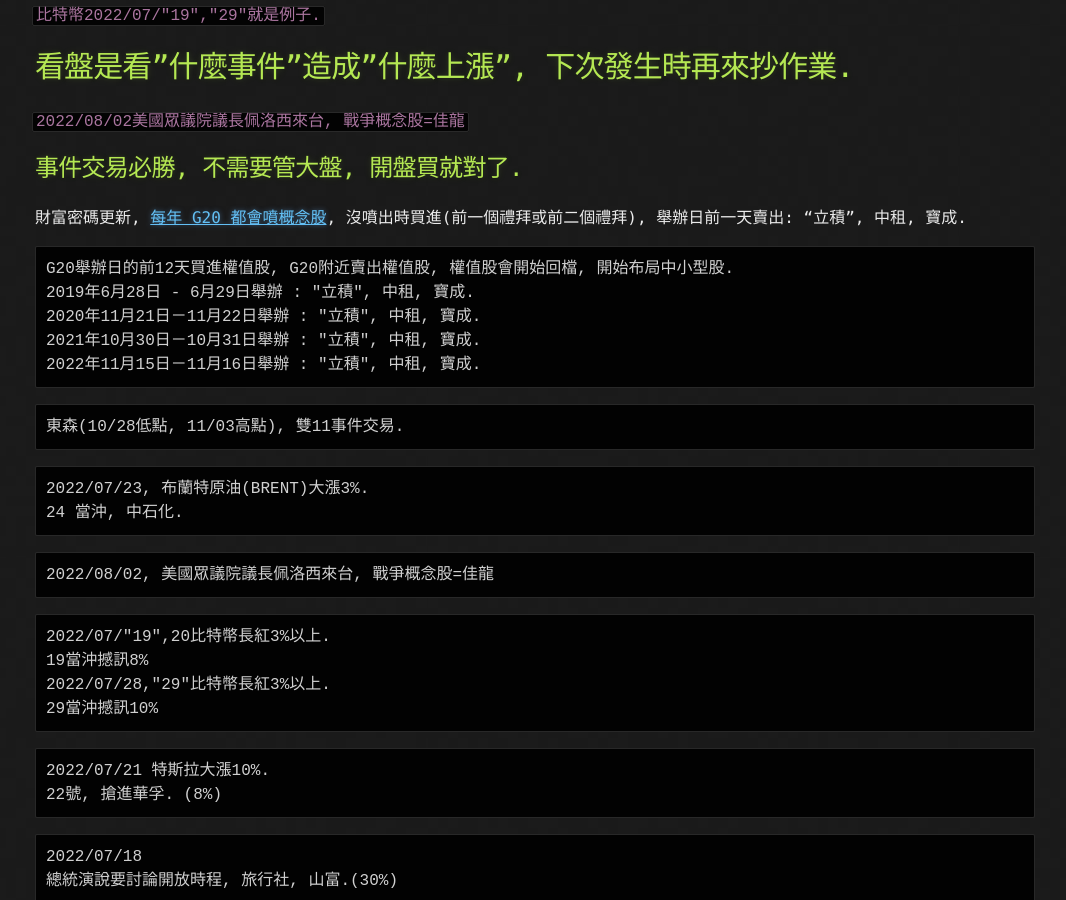
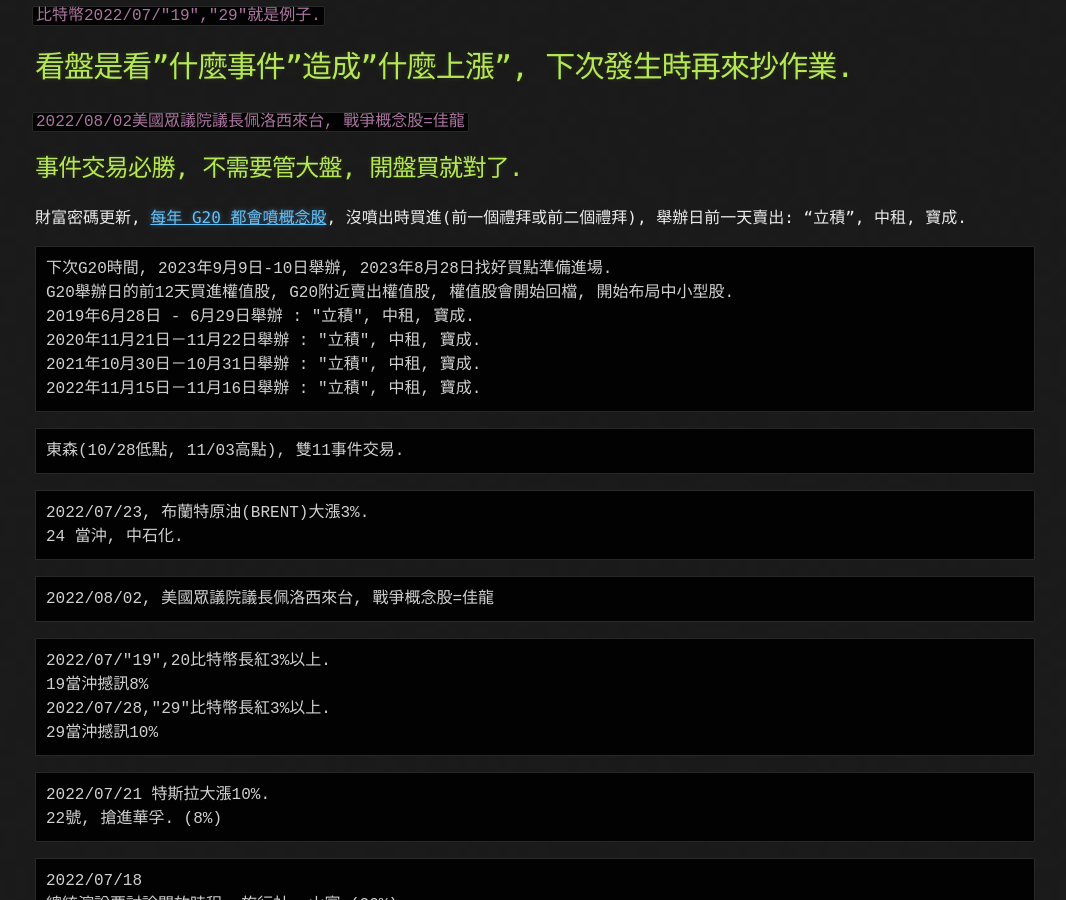
Before and after one commit to lepg5487/Stock_God, a Jekyll site: the page built from experience.md, in a window 1280 px wide and 900 px high, scrolled down 507 px. Shown: the whole window, without its empty margins (105-1171 px from the left). Built offline with Jekyll 4.4.1, drawn with Linux system fonts in a browser that asks for light colours; our own code applies the rules of GitHub Pages for plain Markdown files.

Commit message:
Update experience.md

````diff
--- a/experience.md
+++ b/experience.md
@@ -14,6 +14,7 @@
 
 財富密碼更新, [每年 G20 都會噴概念股](https://zh.wikipedia.org/zh-tw/%E4%BA%8C%E5%8D%81%E5%9C%8B%E9%9B%86%E5%9C%98), 沒噴出時買進(前一個禮拜或前二個禮拜), 舉辦日前一天賣出: "立積", 中租, 寶成.
 ```
+下次G20時間, 2023年9月9日-10日舉辦, 2023年8月28日找好買點準備進場.
 G20舉辦日的前12天買進權值股, G20附近賣出權值股, 權值股會開始回檔, 開始布局中小型股.
 2019年6月28日 - 6月29日舉辦 : "立積", 中租, 寶成.
 2020年11月21日－11月22日舉辦 : "立積", 中租, 寶成.
````
